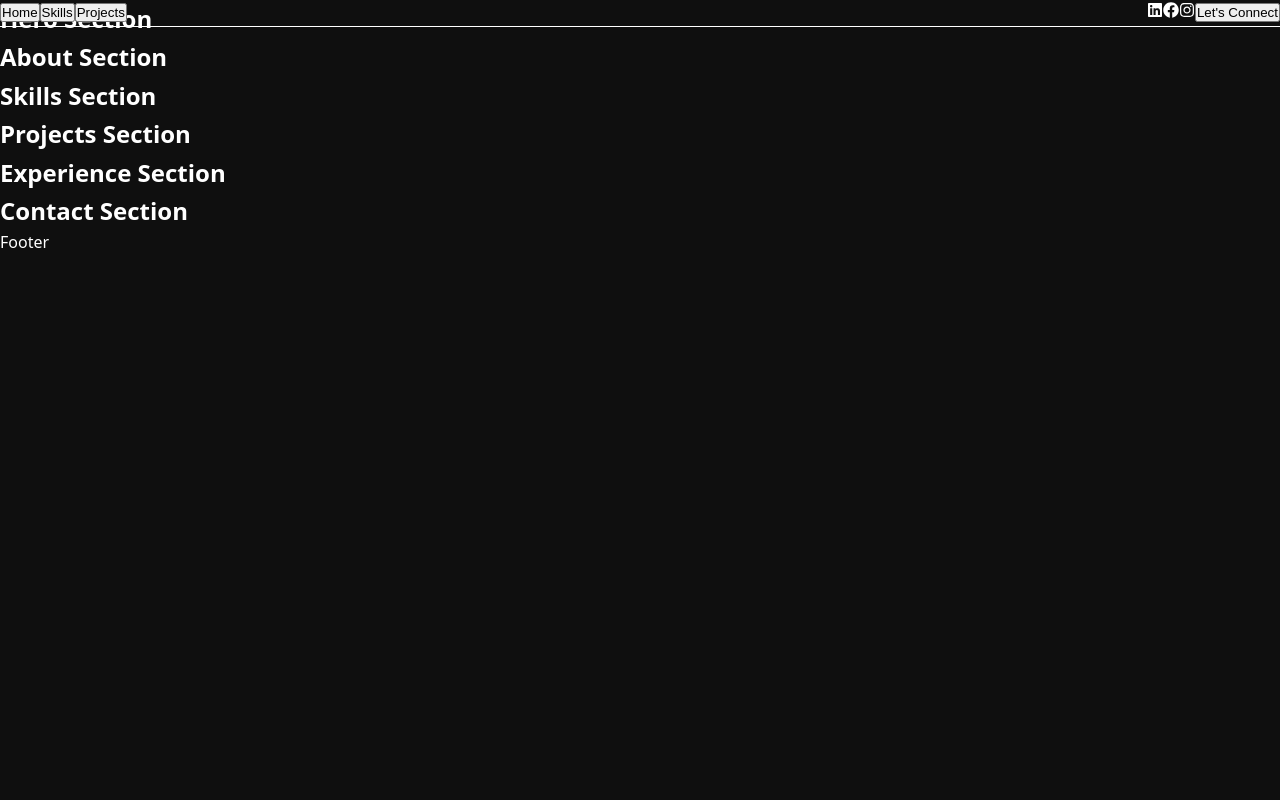
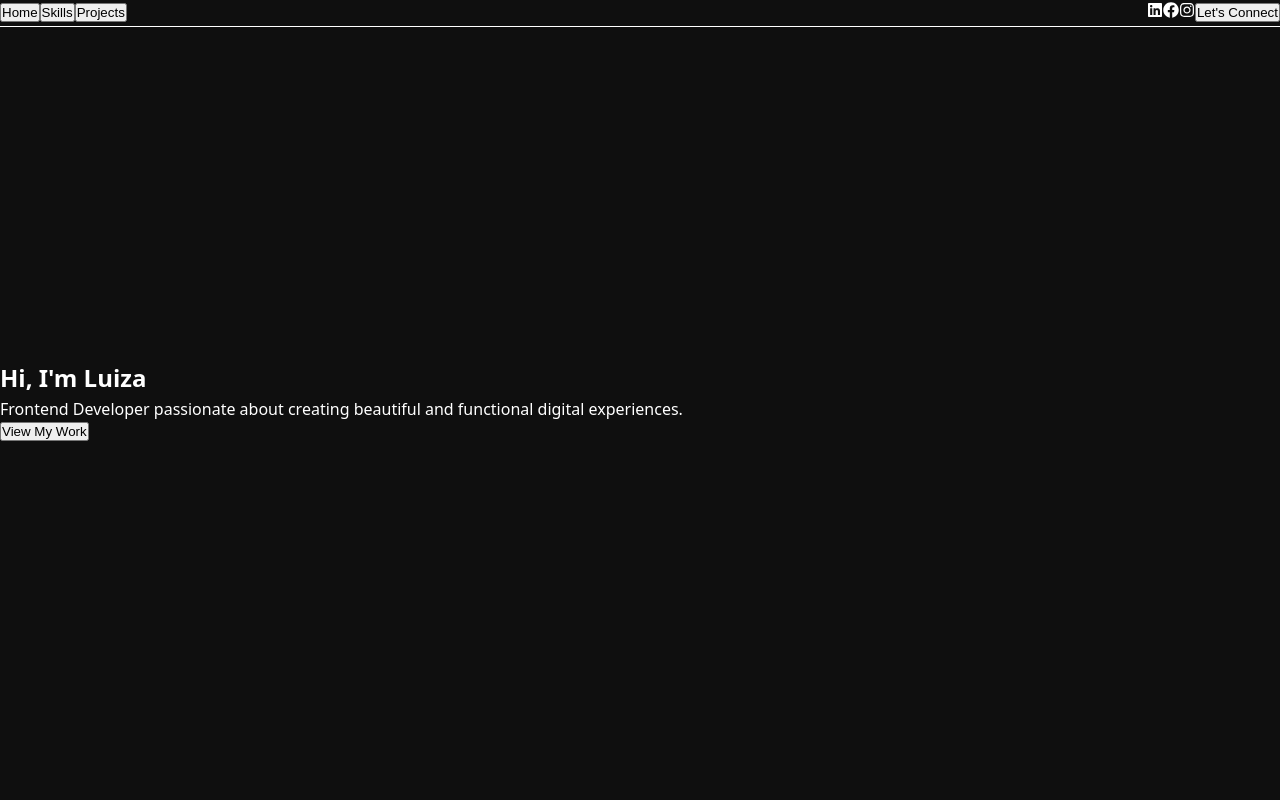
Before and after one commit to andradeg-luiza/personalpage, a React (Vite) app: page / in a window 1280 px wide. Shown: the top 800 px of the page. Built offline with nearby package versions, Linux system fonts and the light colour scheme.

Commit message:
feat: hero layout

```diff
--- a/src/sections/hero/hero.tsx
+++ b/src/sections/hero/hero.tsx
@@ -1,7 +1,27 @@
 export default function Hero() {
   return (
-    <section>
-      <h2>Hero Section</h2>
+    <section
+      id="hero"
+      className="min-h-screen flex flex-col justify-center items-start px-6 max-w-7xl mx-auto"
+    >
+      <h1 className="text-5xl md:text-6xl font-bold text-white leading-tight">
+        Hi, I'm <span className="text-pink-400">Luiza</span>
+      </h1>
+
+      <p className="text-gray-300 text-lg md:text-xl mt-4 max-w-xl">
+        Frontend Developer passionate about creating beautiful and functional
+        digital experiences.
+      </p>
+
+      <button
+        className="mt-8 bg-pink-500 hover:bg-pink-600 text-white px-6 py-3 rounded-md text-lg font-semibold transition-colors"
+        onClick={() => {
+          const el = document.getElementById("projects");
+          if (el) el.scrollIntoView({ behavior: "smooth" });
+        }}
+      >
+        View My Work
+      </button>
     </section>
   );
 }
```
